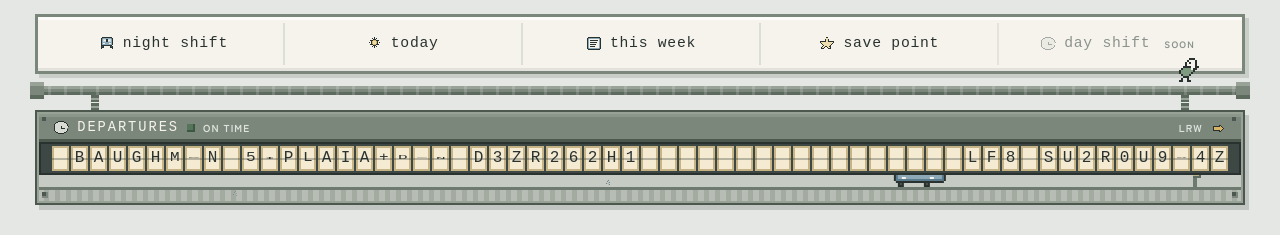
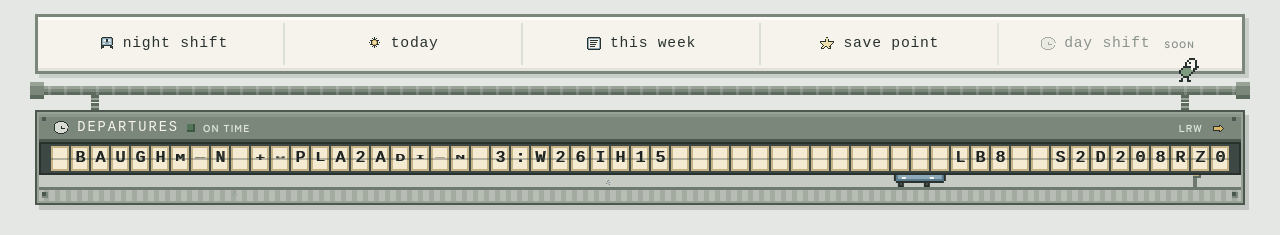
Before and after one commit to emmiwhoooo/emmi.os, a plain HTML site: page windowseat/index.html in a window 1280 px wide. Shown: the part 1393-1628 px from the top of the page. Drawn offline with Linux system fonts and the light colour scheme; a web font is replaced by a local one.

Commit message:
ticker: heavier flap type via 1px hard double, native 16px body, darker ink

```diff
--- a/windowseat/index.html
+++ b/windowseat/index.html
@@ -128,10 +128,16 @@ svg.sp{display:block;shape-rendering:crispEdges;image-rendering:pixelated}
 /* flap row */
 .flaps{display:flex;gap:2px;justify-content:center;flex-wrap:nowrap;overflow:hidden;
   padding:4px;background:#3D4744;box-shadow:inset 0 0 0 2px #2A3230}
-.flap{flex:0 0 auto;width:17px;height:25px;background:var(--t-butter);position:relative;overflow:hidden;
+.flap{flex:0 0 auto;width:18px;height:25px;background:var(--t-butter);position:relative;overflow:hidden;
   display:grid;place-items:center;box-shadow:inset 0 0 0 2px #C6B486, inset 0 2px 0 rgba(255,255,255,.6)}
 .flap::after{content:"";position:absolute;left:0;right:0;top:50%;height:2px;background:rgba(42,50,48,.3)}
-.flap span{font-family:var(--px-face);font-weight:400;font-size:1rem;line-height:1;color:var(--ink);display:block}
+/* DotGothic16 ships one weight — asking for 600 makes the browser fake it by
+   smearing the bitmap, which is the exact mush we replaced Pixelify to escape.
+   Weight comes from a hard one-pixel horizontal double instead (no blur radius,
+   so the edges stay square), a darker ink, and sitting the glyph on its native
+   16px body rather than 15. */
+.flap span{font-family:var(--px-face);font-weight:400;font-size:16px;line-height:1;
+  color:#1C2320;text-shadow:1px 0 0 currentColor;display:block}
 .flap.turn span{animation:flip .22s ease-in}
 @keyframes flip{0%{transform:scaleY(1)}45%,55%{transform:scaleY(.06)}100%{transform:scaleY(1)}}
 /* the rail — the whole art strip, 26px tall. ties scroll forever, tram runs it. */
@@ -149,7 +155,7 @@ svg.sp{display:block;shape-rendering:crispEdges;image-rendering:pixelated}
 .rail.arriving .apr{background:var(--butter);box-shadow:inset -2px -2px 0 #B99334}
 .rail .drop{position:absolute;top:-4px;opacity:.5;animation:fall 1.9s linear infinite}
 @keyframes fall{0%{transform:translateY(0);opacity:0}18%{opacity:.55}100%{transform:translateY(30px);opacity:0}}
-@media(max-width:620px){.flap{width:14px;height:22px}.flap span{font-size:.86rem}.straps{padding:0 30px}
+@media(max-width:620px){.flap{width:15px;height:22px}.flap span{font-size:13px}.straps{padding:0 30px}
   .signhead .t.hide-s{display:none}}
 @media(prefers-reduced-motion:reduce){.rail .car,.rail .ties,.rail .drop,.gantry .bird{animation:none}
   .rail .car{left:64px}}
```
Also changed, not shown: windowseat/index.template.html (+9 -3 lines).
